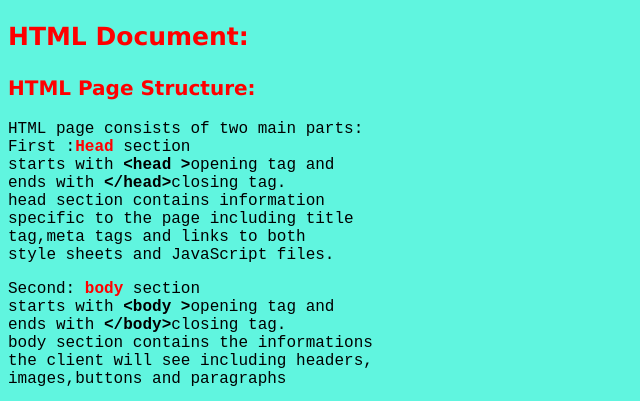
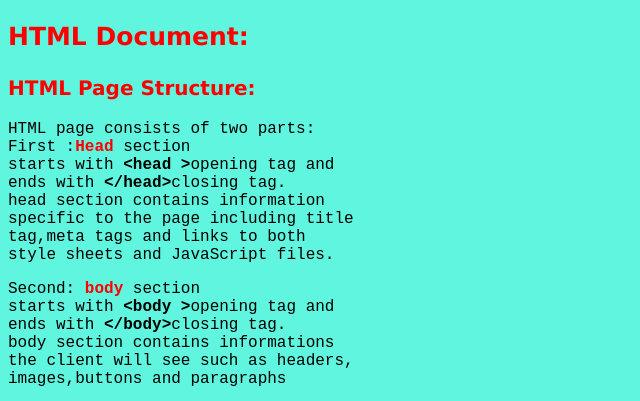
Before and after one commit to elshaer1954/elshaer1954.github.io, a plain HTML site: page lecture1.html in a window 1280 px wide. Shown: the part 1320-1721 px from the top of the page, without its empty margins (0-640 px from the left). Drawn offline with Linux system fonts and the light colour scheme.

Commit message:
Update lecture1.html

```diff
--- a/lecture1.html
+++ b/lecture1.html
@@ -72,7 +72,7 @@
     <p class="pstyle1" style="font-size:20px"> HTML Page Structure: </p>
 
 <pre style="font-size :16px">
-HTML page consists of two main parts:
+HTML page consists of two parts:
 First :<span style="color:red;font-weight:bold">Head </span>section
 starts with <b>&lt;head &gt;</b>opening tag and
 ends with <b>&lt;/head&gt;</b>closing tag.
@@ -84,8 +84,8 @@ style sheets and JavaScript files.
 <pre style="font-size :16px">Second:<span style="color:red;font-weight:bold"> body </span>section
 starts with <b>&lt;body &gt;</b>opening tag and
 ends with <b>&lt;/body&gt;</b>closing tag.
-body section contains the informations
-the client will see including headers,
+body section contains informations
+the client will see such as headers,
 images,buttons and paragraphs </pre>
 
     <img src="Pagen.png" alt="File Not Found" width="330" height="400">
@@ -94,11 +94,11 @@ images,buttons and paragraphs </pre>
     <p> To start your first HTML program follow the following steps:</p>
     <p> 1- Open Notepad proram in your computer </p>
     <p> 2- Type the shown program (indetation is not necessary,<br>however it is better for clarificatin purpose)</p>
-<pre style=" font-size: 16px">Note: HTML5 allows you to use upper
-      case and lower case letters in
-      element name. But it is good
-      practice to use only lower case,
-      since it is neat and clean.
+<pre style=" font-size: 16px">Note:HTML5 allows you to use upper
+     case and lower case letters in
+     element name. But it is good
+     practice to use only lower case,
+     since it is neat and clean.
 </pre>
     <p> 3- Save the file in your folder with html extension</p>
     <p> 4- Open the file with your browser </p>
```
